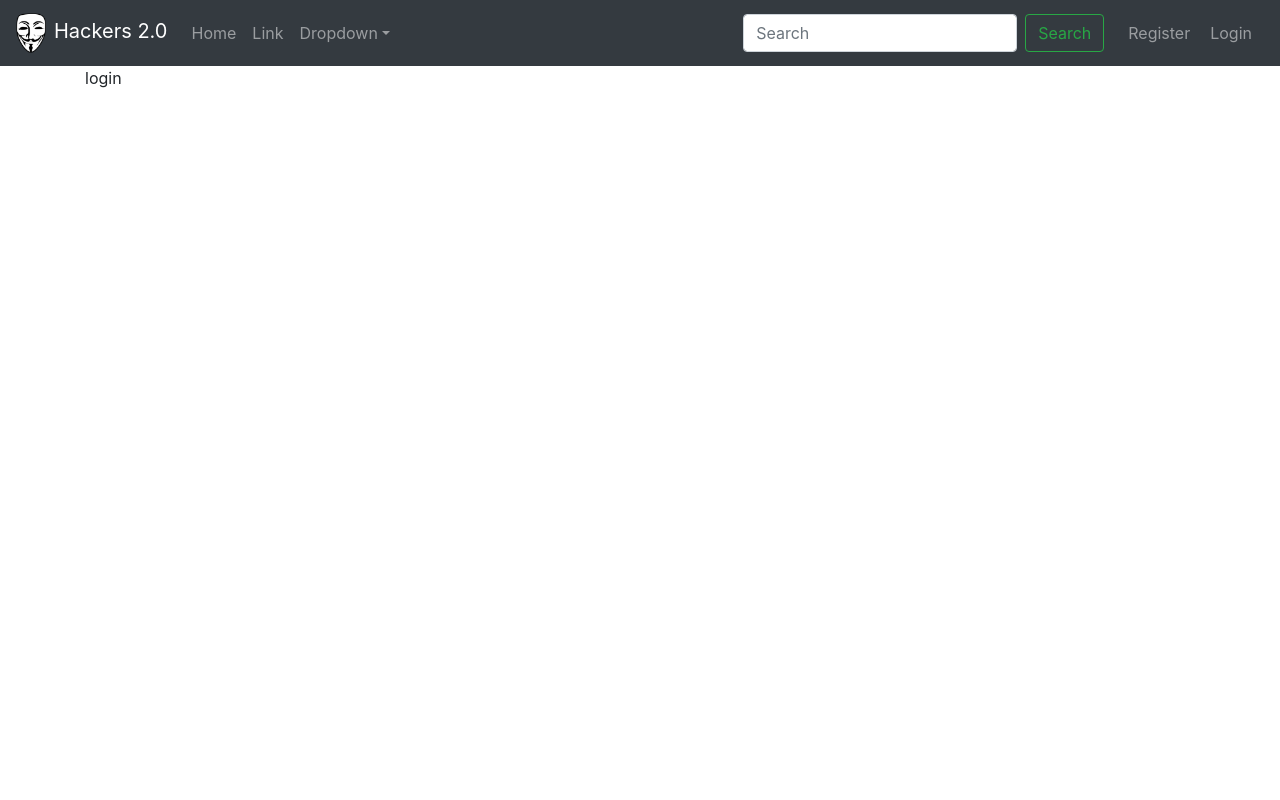
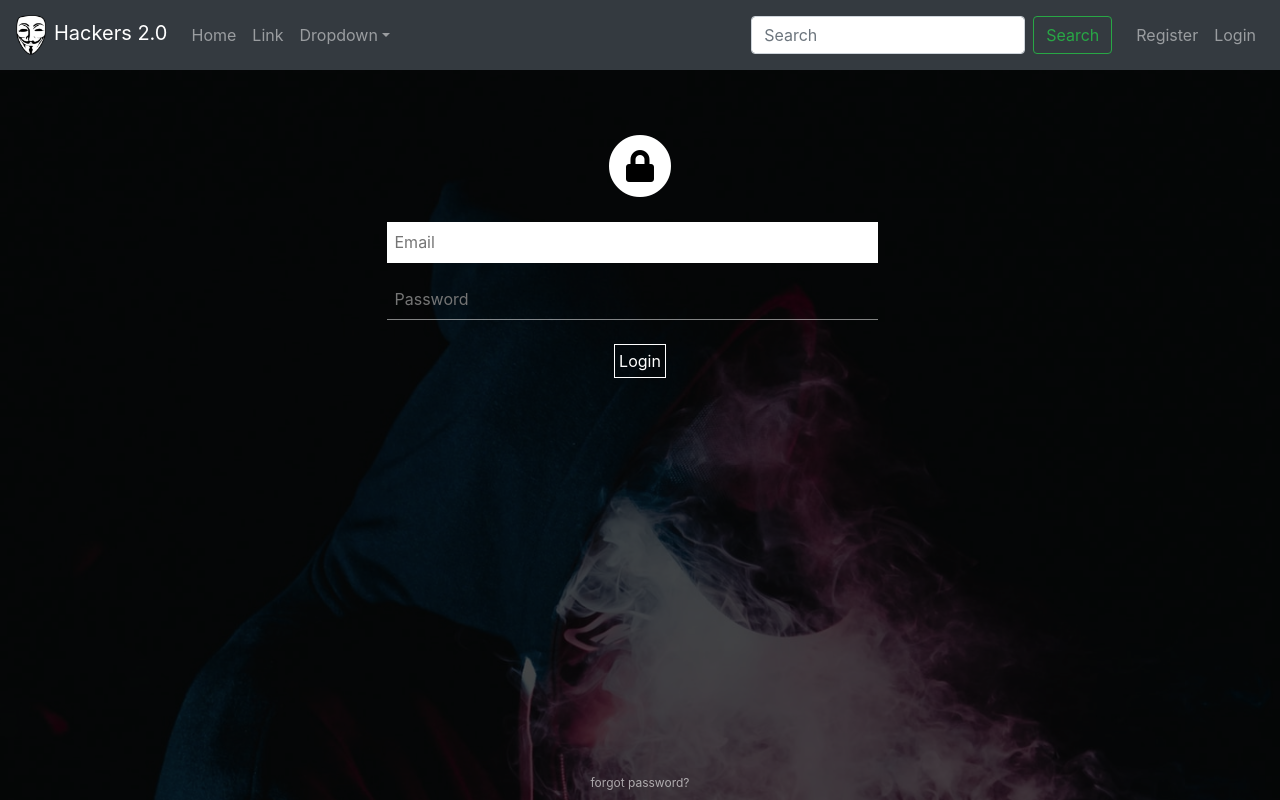
Before and after one commit to kyo8300/Hackers-3-0, a React (Create React App) app in the folder client/: page /login in a window 1280 px wide. Built offline with nearby package versions, Linux system fonts and the light colour scheme.

Commit message:
added login form

```diff
--- a/client/src/components/auth/Login.js
+++ b/client/src/components/auth/Login.js
@@ -1,7 +1,63 @@
-import React, { Fragment } from 'react';
+import React, { Fragment, useState } from 'react';
 
 const Login = () => {
-  return <Fragment>login</Fragment>;
+  const [formData, setFormData] = useState({
+    email: '',
+    password: ''
+  });
+
+  const { email, password } = formData;
+
+  const onChange = e =>
+    setFormData({ ...formData, [e.target.name]: e.target.value });
+
+  const onSubmit = e => {
+    e.preventDefault();
+    console.log('OK');
+  };
+
+  return (
+    <Fragment>
+      <form className="login-form form-group mt-5" onSubmit={e => onSubmit(e)}>
+        <p className="login-text">
+          <span className="fa-stack fa-lg">
+            <i className="fa fa-circle fa-stack-2x"></i>
+            <i className="fa fa-lock fa-stack-1x"></i>
+          </span>
+        </p>
+        <input
+          type="email"
+          className="login-username"
+          autofocus="true"
+          required="true"
+          placeholder="Email"
+          name="email"
+          value={email}
+          onChange={e => onChange(e)}
+        />
+        <input
+          type="password"
+          className="login-password"
+          required="true"
+          placeholder="Password"
+          name="password"
+          value={password}
+          onChange={e => onChange(e)}
+        />
+        <input
+          type="submit"
+          name="Login"
+          value="Login"
+          className="login-submit mt-4"
+        />
+      </form>
+      <a href="#" className="login-forgot-pass">
+        forgot password?
+      </a>
+      <div className="underlay-photo"></div>
+      <div className="underlay-black"></div>{' '}
+    </Fragment>
+  );
 };
 
 export default Login;
--- a/client/src/components/auth/Register.js
+++ b/client/src/components/auth/Register.js
@@ -71,8 +71,8 @@ const Register = () => {
         />
         <input
           type="submit"
-          name="Login"
-          value="Login"
+          name="Register"
+          value="Register"
           className="login-submit mt-4"
         />
       </form>
--- a/client/src/components/layouts/Heading.js
+++ b/client/src/components/layouts/Heading.js
@@ -40,7 +40,11 @@ const Heading = () => {
           </NavDropdown>
         </Nav>
         <Form inline className="mr-3">
-          <FormControl type="text" placeholder="Search" className="mr-sm-2" />
+          <FormControl
+            type="text"
+            placeholder="Search"
+            className="mr-sm-2 my-2"
+          />
           <Button variant="outline-success">Search</Button>
         </Form>
         <Nav>
@@ -48,9 +52,9 @@ const Heading = () => {
             Register
           </Link>
 
-          <Nav.Link href="#" className="mx-1">
+          <Link to="/login" className="nav-link">
             Login
-          </Nav.Link>
+          </Link>
         </Nav>
       </Navbar.Collapse>
     </Navbar>
```
